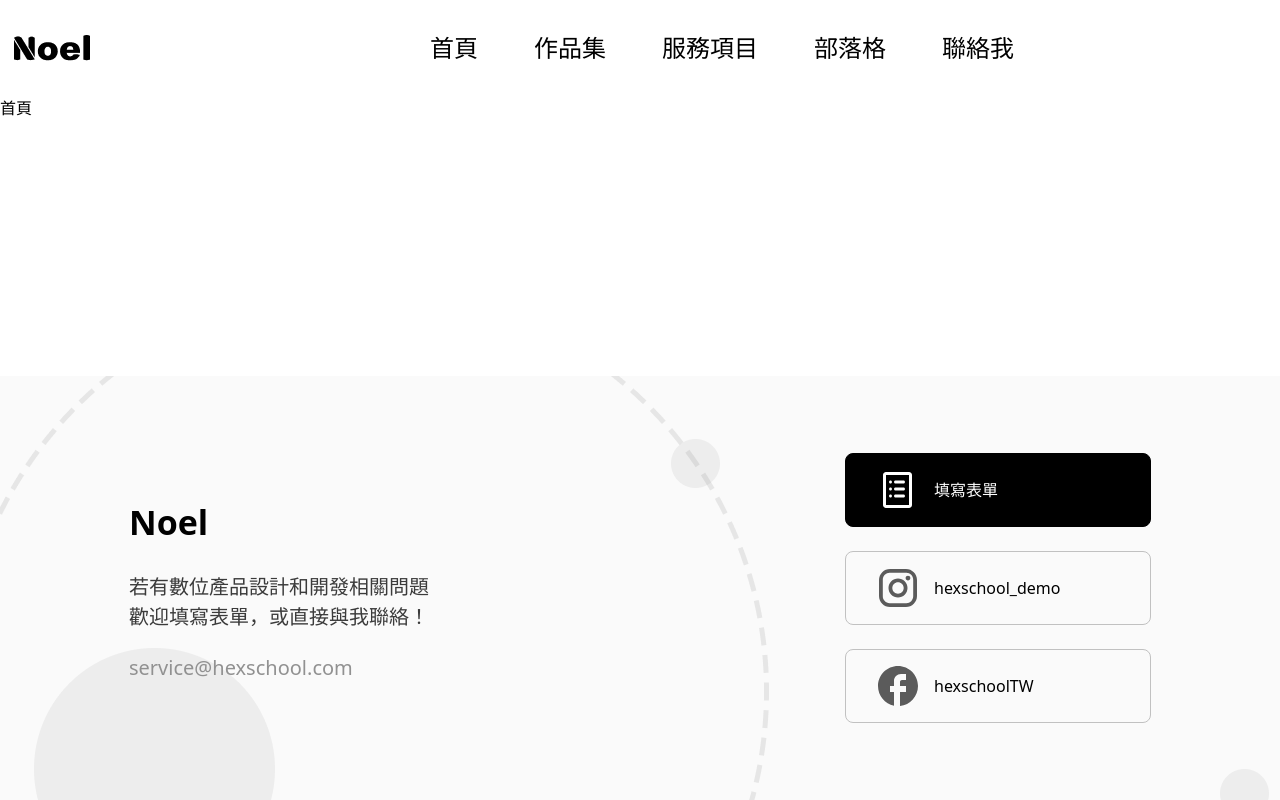
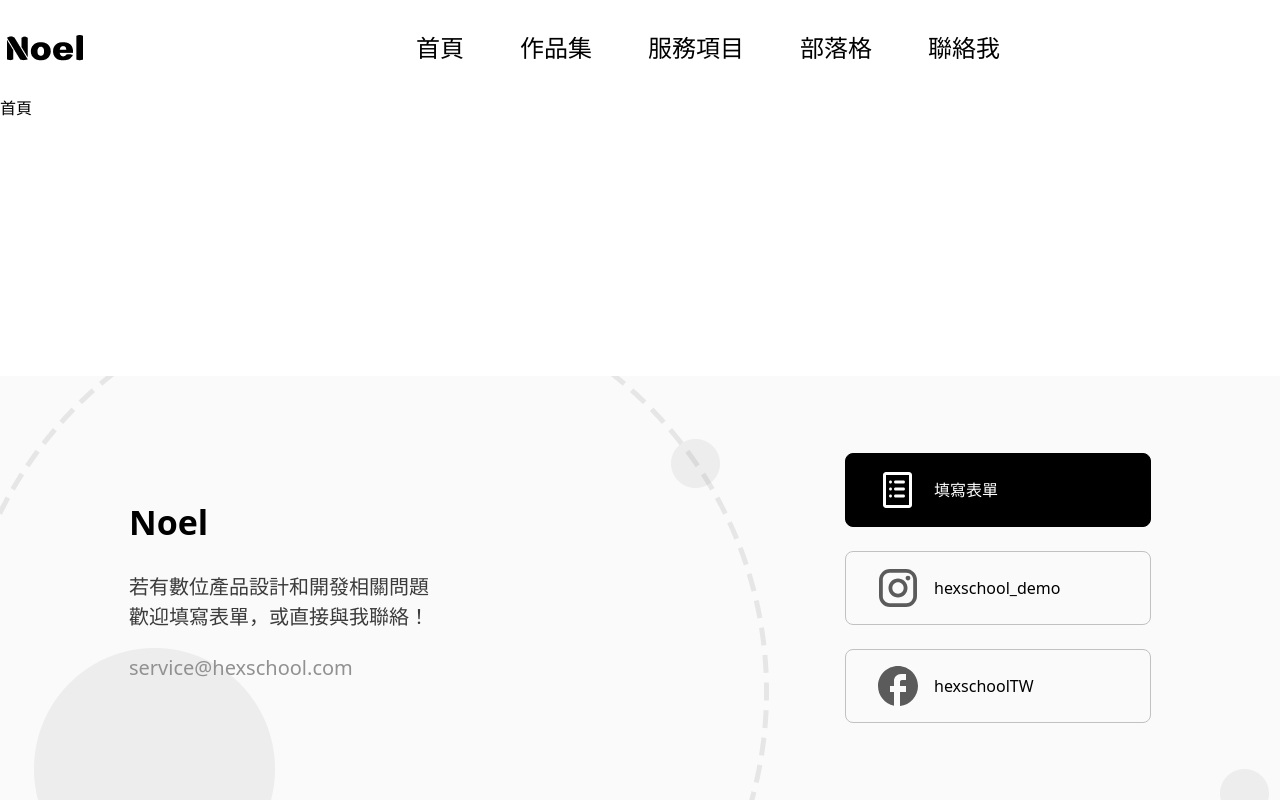
Before and after one commit to Danny-1211/Noel-design, a React (Vite) app: page / in a window 1280 px wide. Built offline with nearby package versions, Linux system fonts and the light colour scheme.

Commit message:
feat: remove padding from logo image in Header component

```diff
--- a/src/components/Header.jsx
+++ b/src/components/Header.jsx
@@ -11,7 +11,7 @@ function Header() {
   return (
     <nav className="w-full mx-auto max-w-[1296px] h-24 flex items-center justify-start">
       <div className="logo mr-[318px]">
-        <img className='p-[7px]' src={logo} alt="logo" />
+        <img className='' src={logo} alt="logo" />
       </div>
       <div className="hidden lg:flex max-w[480px] gap-x-10">
         {
```
